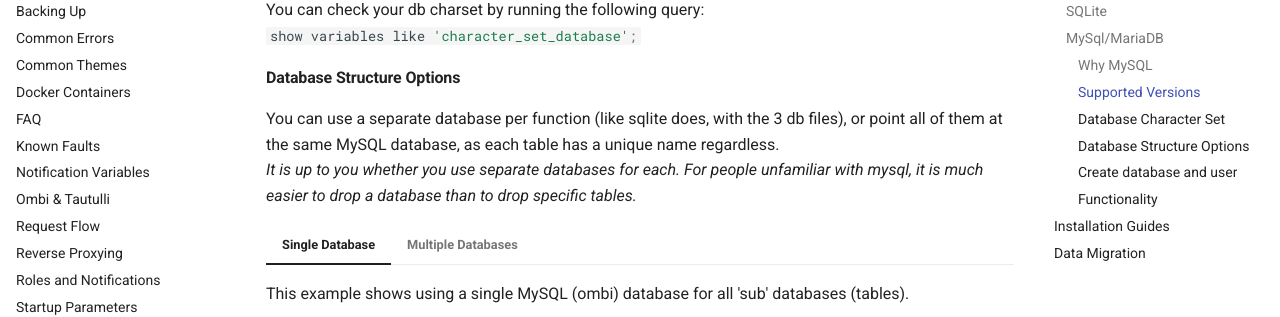
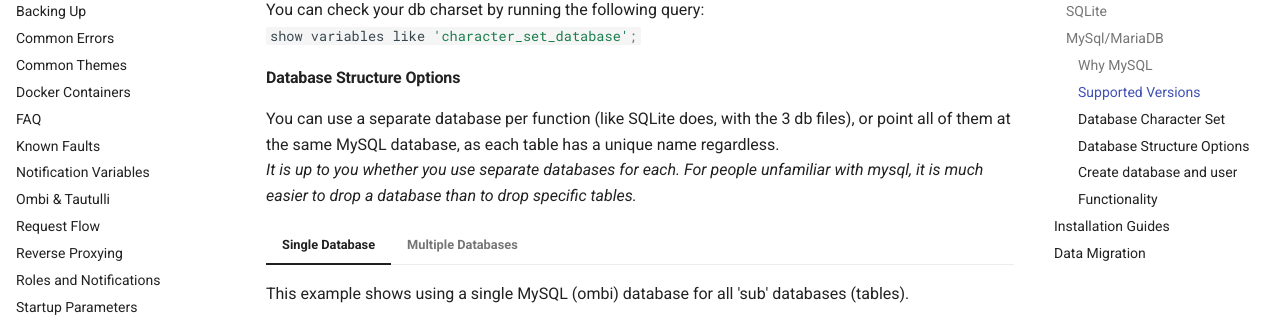
Before and after one commit to Ombi-app/Ombi.Docs, an MkDocs documentation site: the page built from docs/info/alternate-databases.md, in a window 1280 px wide and 900 px high, scrolled down 1789 px. Shown: the part 151-468 px from the top of the window. Built offline with MkDocs 1.6.1 and Material for MkDocs 9.7.7, drawn with Linux system fonts in a browser that asks for light colours; comment, search, counter and statistics services are not loaded; some of the changed text lies outside the part shown.

Commit message:
Fix cases

```diff
--- a/docs/info/alternate-databases.md
+++ b/docs/info/alternate-databases.md
@@ -1,6 +1,6 @@
 # Alternate Database Options
 
-Ombi supports multiple database types, not just sqlite.
+Ombi supports multiple database types, not just SQLite.
 The way this works is that Ombi looks for a `database.json` file in the installation directory (or, if you specified a `Storage Path` at startup, in that location e.g. AppData).
 If the file is not found then Ombi falls back to the default, creating or using existing SQLite databases in the Ombi directory.
 
@@ -65,7 +65,7 @@
 
 #### Database Structure Options
 
-You can use a separate database per function (like sqlite does, with the 3 db files), or point all of them at the same MySQL database, as each table has a unique name regardless.
+You can use a separate database per function (like SQLite does, with the 3 db files), or point all of them at the same MySQL database, as each table has a unique name regardless.
 _It is up to you whether you use separate databases for each. For people unfamiliar with mysql, it is much easier to drop a database than to drop specific tables._
 
 === "Single Database"
@@ -187,4 +187,4 @@
 
 ## Data Migration
 
-You can migrate the existing sqlite databases to MySQL if you choose by following the [Migration Guide](../../guides/migrating-databases)
+You can migrate the existing SQLite databases to MySQL if you choose by following the [Migration Guide](../../guides/migrating-databases)
```
Also changed, not shown: docs/info/backing-up.md (+1 -1 lines).
